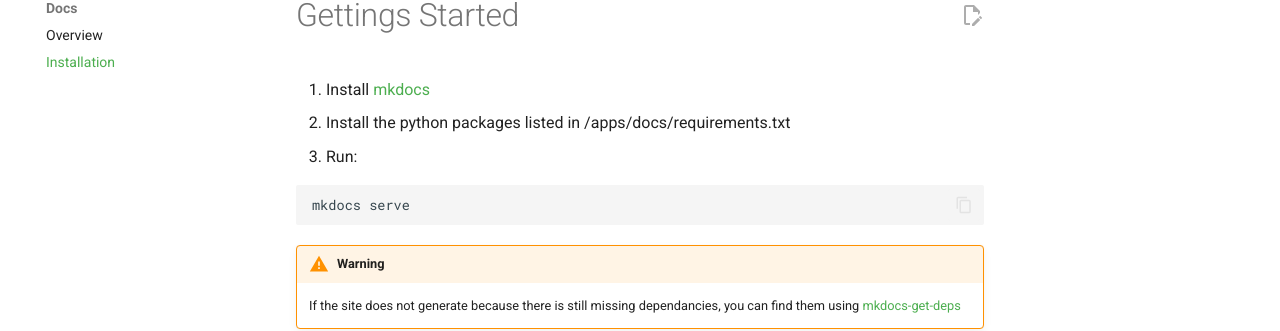
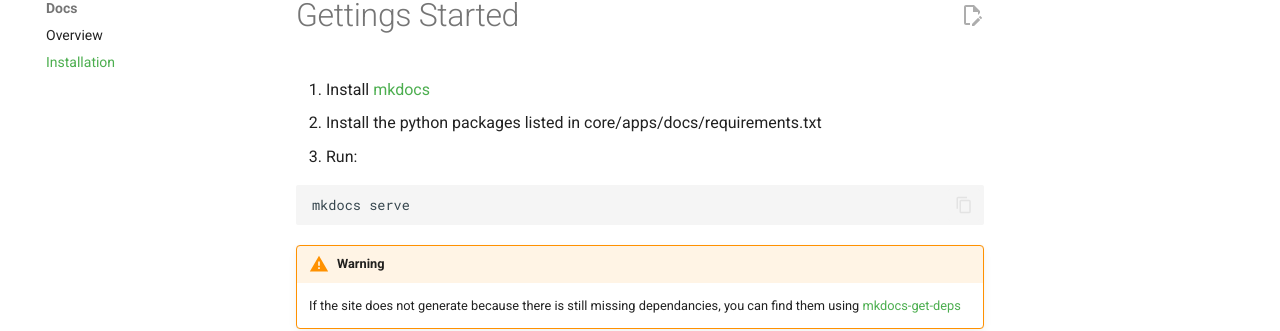
Before and after one commit to swamphacks/core, an MkDocs documentation site: the page built from apps/docs/src/docs/installation.md, in a window 1280 px wide. Shown: the part 151-482 px from the top of the page. Built offline with MkDocs 1.6.1 and Material for MkDocs 9.7.7, drawn with Linux system fonts in a browser that asks for light colours; comment, search, counter and statistics services are not loaded.

Commit message:
fix: improved pathname

````diff
--- a/apps/docs/src/docs/installation.md
+++ b/apps/docs/src/docs/installation.md
@@ -1,7 +1,7 @@
 # Gettings Started
 
 1. Install [mkdocs](https://www.mkdocs.org/user-guide/installation/)
-1. Install the python packages listed in /apps/docs/requirements.txt
+1. Install the python packages listed in core/apps/docs/requirements.txt
 1. Run:
 
 ```bash
````
